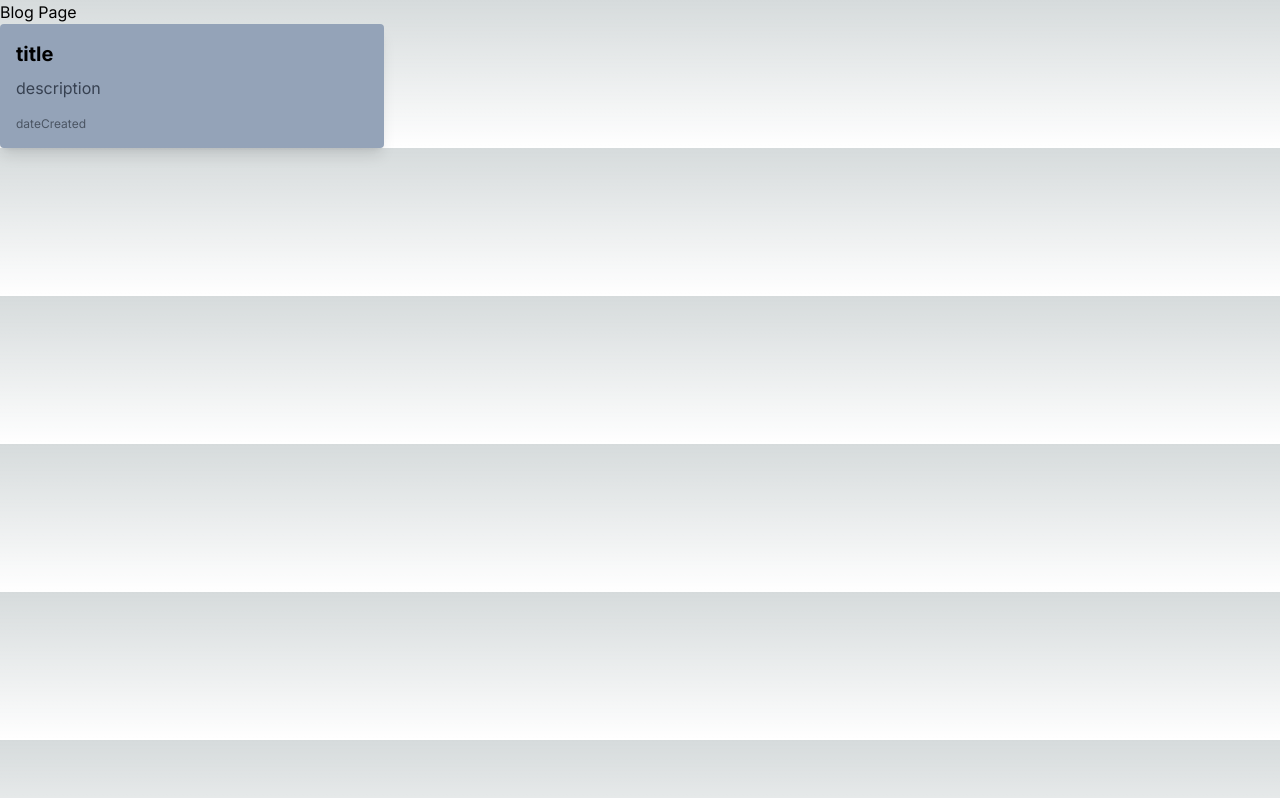
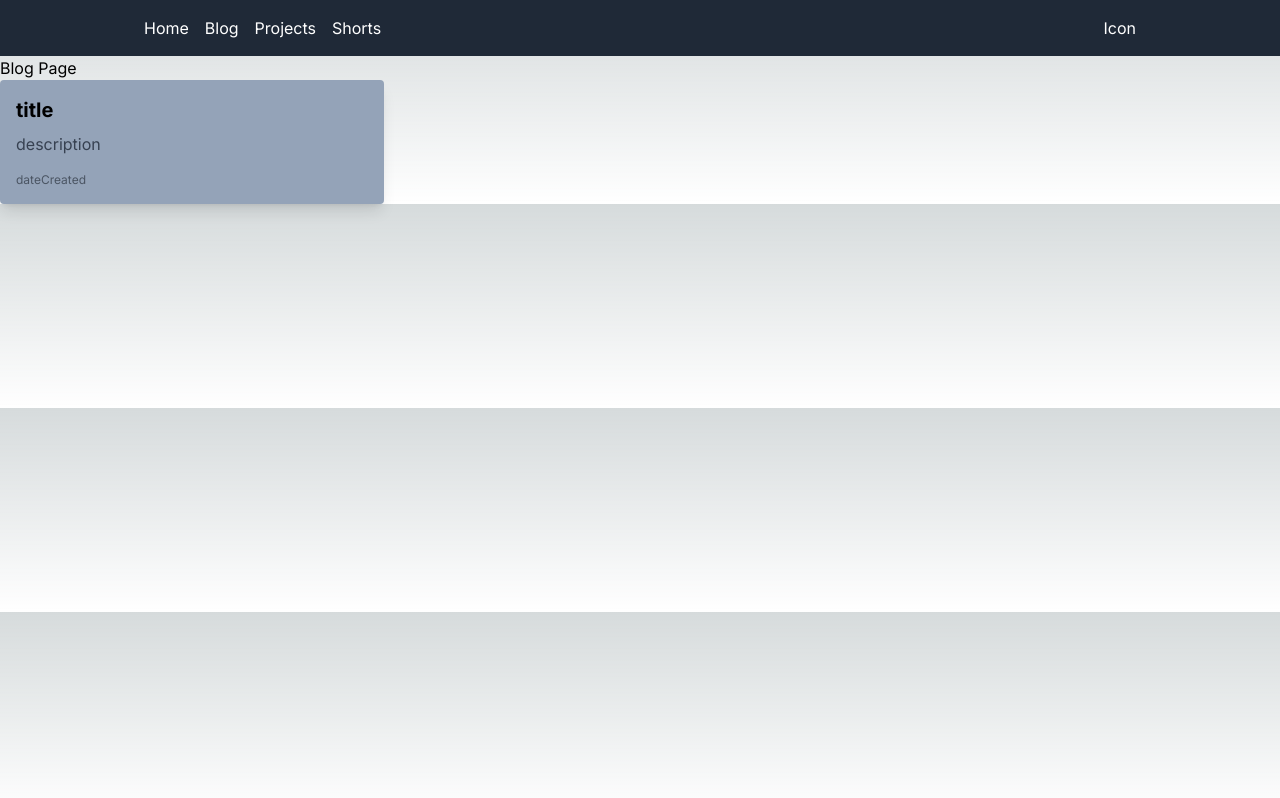
Before and after one commit to karltiama/apextracker, a Next.js app: page /blog in a window 1280 px wide. Built offline with nearby package versions, Linux system fonts and the light colour scheme.

Commit message:
feat: add header to layout.tsx and remove from page.tsx

```diff
--- a/src/app/components/Header.tsx
+++ b/src/app/components/Header.tsx
@@ -1,32 +1,21 @@
-import Link from 'next/link';
+import Link from "next/link";
 
 const Header = () => {
   return (
     <nav className='bg-gray-800 text-white p-4'>
-      <section className='layout'>
+      <section className='max-w-5xl mx-auto w-full px-4'>
         <div className='flex justify-between'>
           <div className='flex space-x-4'>
-            {/* Using Link components for navigation */}
-            <Link href="/" className='hover:text-gray-300'>
-              Home
-            </Link>
-            <Link href="/blog" className='hover:text-gray-300'>
-              Blog
-            </Link>
-            <Link href="/projects" className='hover:text-gray-300'>
-              Projects
-            </Link>
-            <Link href="/shorts" className='hover:text-gray-300'>
-              Shorts
-            </Link>
+            {/* Navigation Links */}
+            <Link href="/" className='hover:text-gray-300'>Home</Link>
+            <Link href="/blog" className='hover:text-gray-300'>Blog</Link>
+            <Link href="/projects" className='hover:text-gray-300'>Projects</Link>
+            <Link href="/shorts" className='hover:text-gray-300'>Shorts</Link>
           </div>
-          {/* Right Aligned Items */}
           <div>
             <div>Icon</div>
           </div>
         </div>
-        {/* Logo and Brand Name */}
-        {/* Left Aligned Items */}
       </section>
     </nav>
   );
--- a/src/app/layout.tsx
+++ b/src/app/layout.tsx
@@ -18,6 +18,7 @@ export default function RootLayout({
   return (
     <html lang="en">
       <body className={inter.className}>
+        <Header />
         <div className="">{children}</div>
       </body>
     </html>
--- a/src/app/page.tsx
+++ b/src/app/page.tsx
@@ -11,9 +11,8 @@ import RedBlock from './components/RedBlock';
 export default function Home() {
 
   return (
-    <main className="flex min-h-screen flex-col">
-        <Header />
-
+    <main className="flex flex-col min-h-screen">
+        <h1>Hi, Im Karl and I love working with the React Ecosystem and teaching and redefining my core conepts through mental models</h1>
     </main>
   );
 }
```
